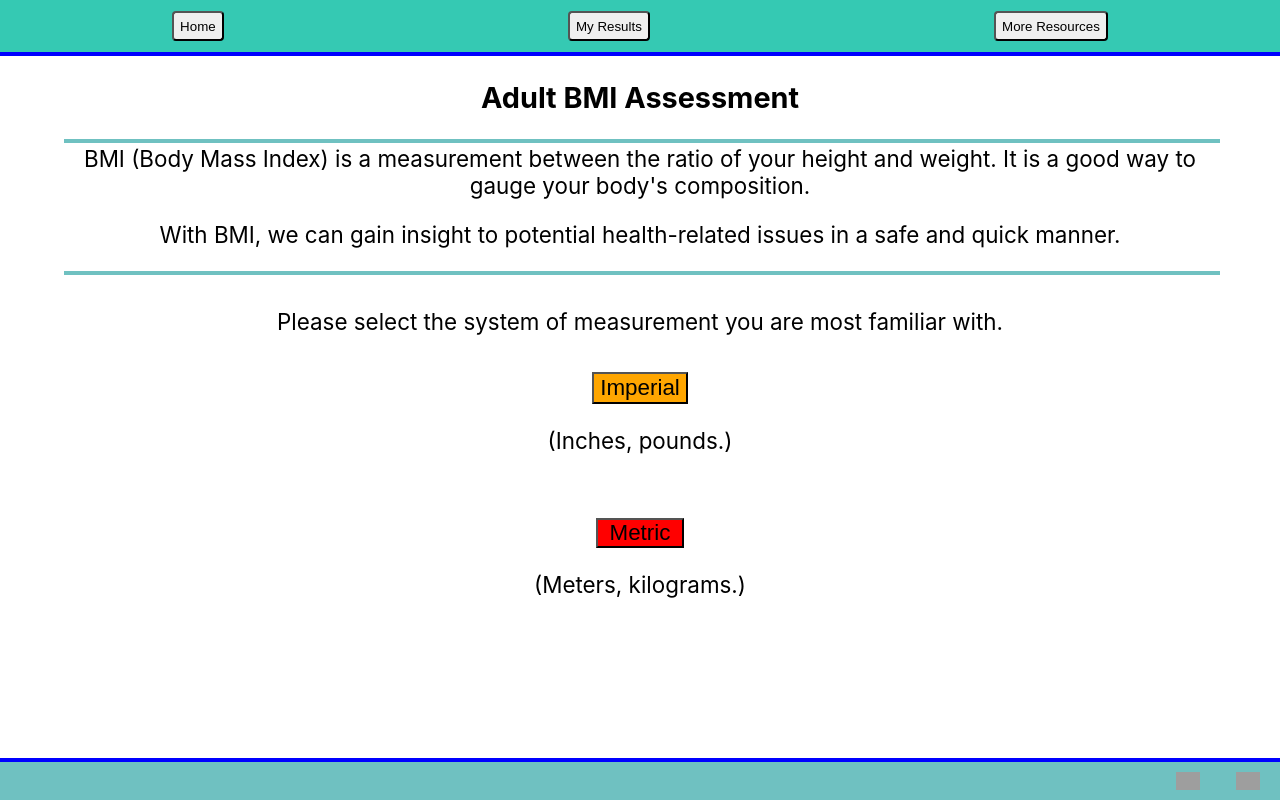
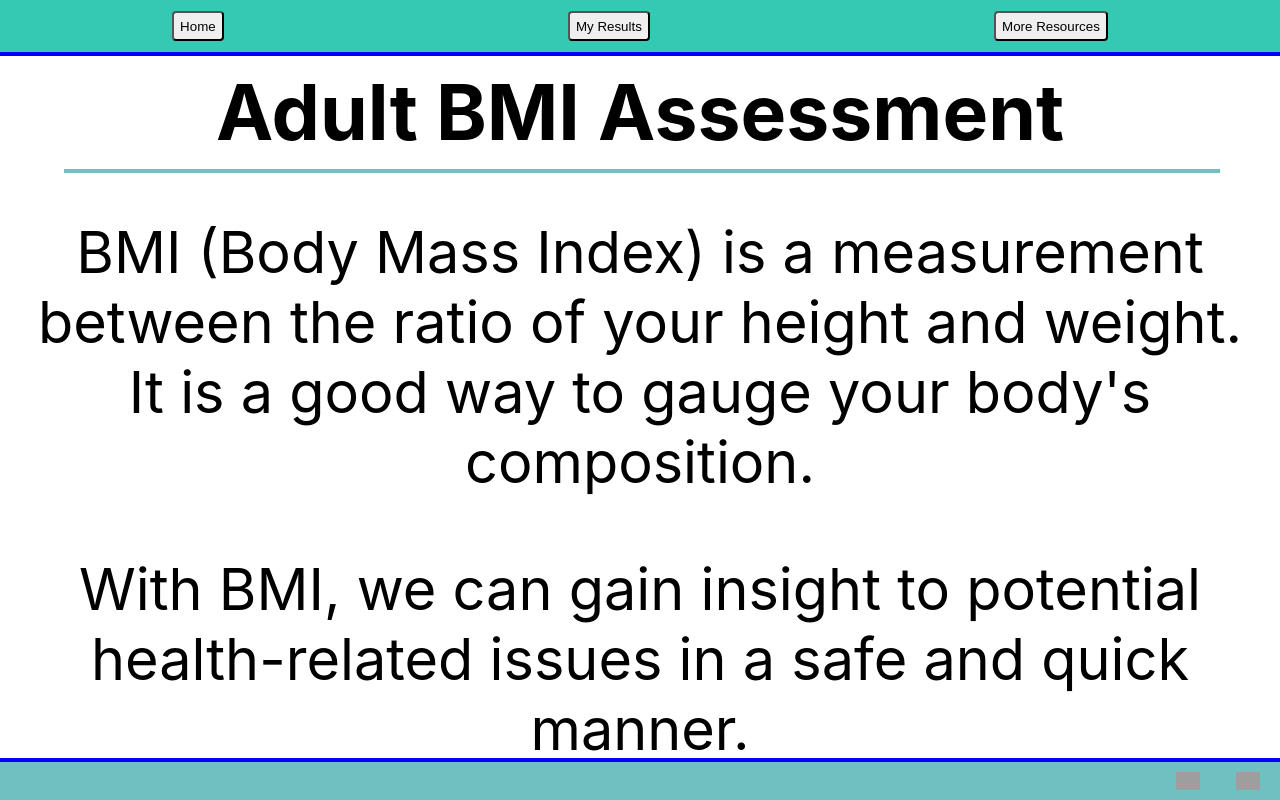
Before and after one commit to hammyhammer/bmi-calculator, a React (Create React App) app in the folder client/: page /bmi in a window 1280 px wide. Shown: the top 800 px of the page. Built offline with nearby package versions, Linux system fonts and the light colour scheme; no server answers; grey boxes are pictures that could not be loaded.

Commit message:
bmi homepage refactored for mobile. Styling

```diff
--- a/client/src/App.css
+++ b/client/src/App.css
@@ -1,6 +1,6 @@
 .App {
   text-align: center;
-  height: 100vh;
+  height: auto;
   width: 100%;
   background-color: white;
 }
@@ -294,11 +294,6 @@ footer a {
   font-size: 4vw;
 }
 
-.header {
-  font-size: 6vw;
-  margin: 10px;
-}
-
 .why-bottom {
   font-size: 5vw;
 }
@@ -393,29 +388,29 @@ header {
   font-size: 7vw;
 }
 
-.home-main-body {
+/* .home-main-body {
   font-size: 4.5vw;
   margin: 30px 30px 0px 30px
-}
+} */
 
-.bottom {
+/* .bottom {
   font-size: 4.5vw;
   padding: 15px;
-}
+} */
 
-.imperial {
+/* .imperial {
   background-color: orange;
   font-size: 20px;
   margin: 5px 0px 0px 0px;
-}
+} */
 
-.metric {
+/* .metric {
   background-color: red;
   padding: 0px 11.5px;
   font-size: 20px;
   margin: 10px 0px 0px 0px;
 
-}
+} */
 
 .imp-header {
   font-size: 7vw;
--- a/client/src/components/BmiHome/BmiHome.jsx
+++ b/client/src/components/BmiHome/BmiHome.jsx
@@ -1,12 +1,13 @@
 import React from 'react';
 import { Link } from 'react-router-dom';
+import bmihomecss from './BmiHome.module.css';
 
 export default function Home() {
   return (
-    <div className='bmi-home'>
-      <h2 className="header">Adult BMI Assessment</h2>
+    <div className={bmihomecss.bmi_home}>
+      <h2 className={bmihomecss.header}>Adult BMI Assessment</h2>
       <div className="horizontal"></div>
-      <div className="home-main-body">
+      <div className={bmihomecss.main_body}>
         <p>BMI (Body Mass Index) is a measurement between the ratio of your height and weight.
           It is a good way to gauge your body's composition.
         </p>
@@ -14,16 +15,16 @@ export default function Home() {
       </div>
 
       <div className="horizontal"></div>
-      <div className="bottom">
+      <div className={bmihomecss.bottom}>
         <p>Please select the system of measurement you are most familiar with.</p>
         <Link to="/imperial">
-          <button className="imperial">Imperial</button>
+          <button className={bmihomecss.imperial}>Imperial</button>
         </Link>
         <p>(Inches, pounds.)</p>
 
         <br />
         <Link to="/metric">
-          <button className="metric">Metric</button>
+          <button className={bmihomecss.metric}>Metric</button>
         </Link>
         <p>(Meters, kilograms.)</p>
 
--- /dev/null
+++ b/client/src/components/BmiHome/BmiHome.module.css
@@ -0,0 +1,32 @@
+.bmi_home {
+
+}
+
+.header {
+  font-size: 6vw;
+  margin: 10px;
+}
+
+.main_body {
+  font-size: 4.5vw;
+  margin: 30px 30px 0px 30px
+}
+
+.bottom {
+  font-size: 4.5vw;
+  padding: 15px;
+}
+
+.imperial {
+  background-color: orange;
+  font-size: 20px;
+  margin: 5px 0px 0px 0px;
+}
+
+.metric {
+  background-color: red;
+  padding: 0px 11.5px;
+  font-size: 20px;
+  margin: 10px 0px 0px 0px;
+
+}
```
